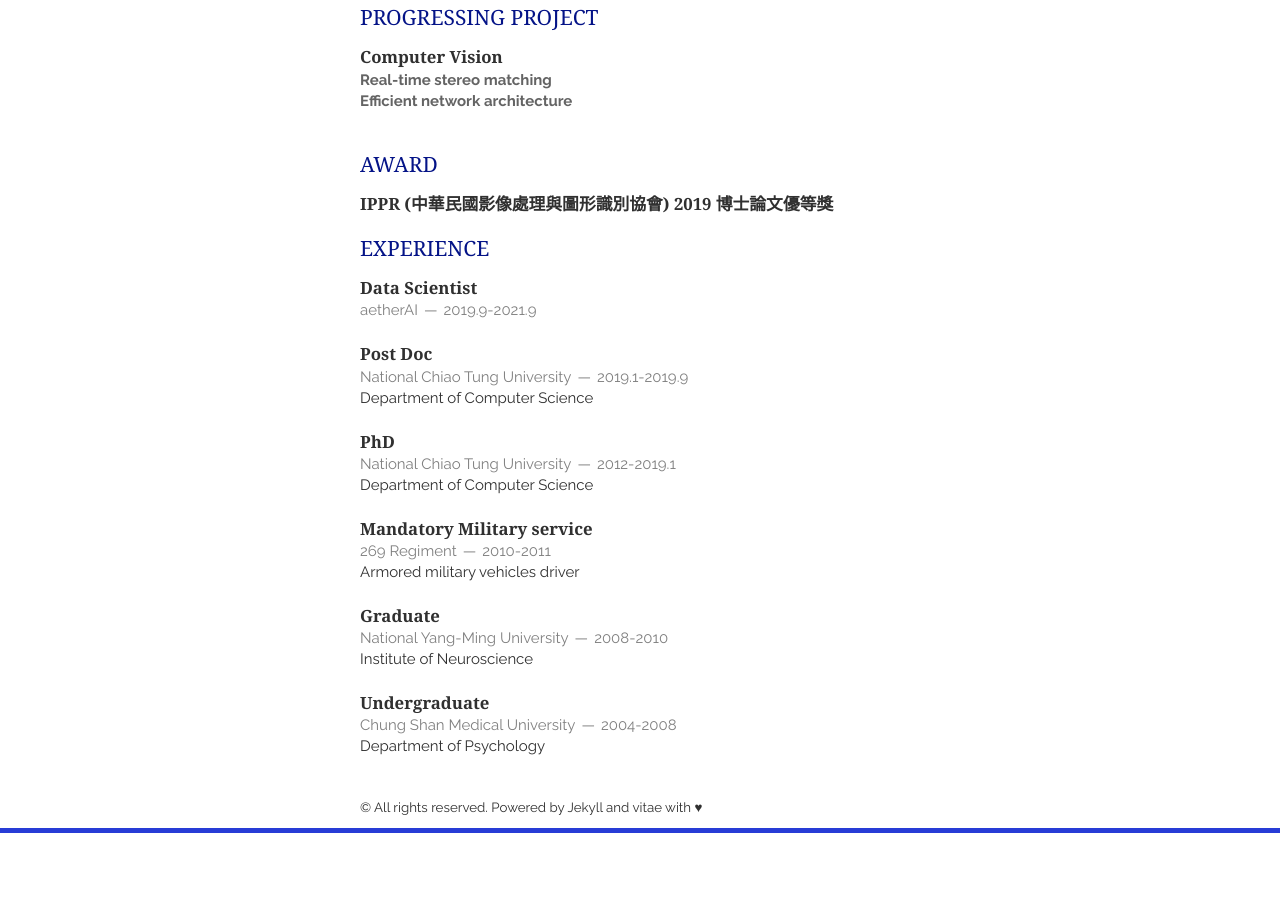
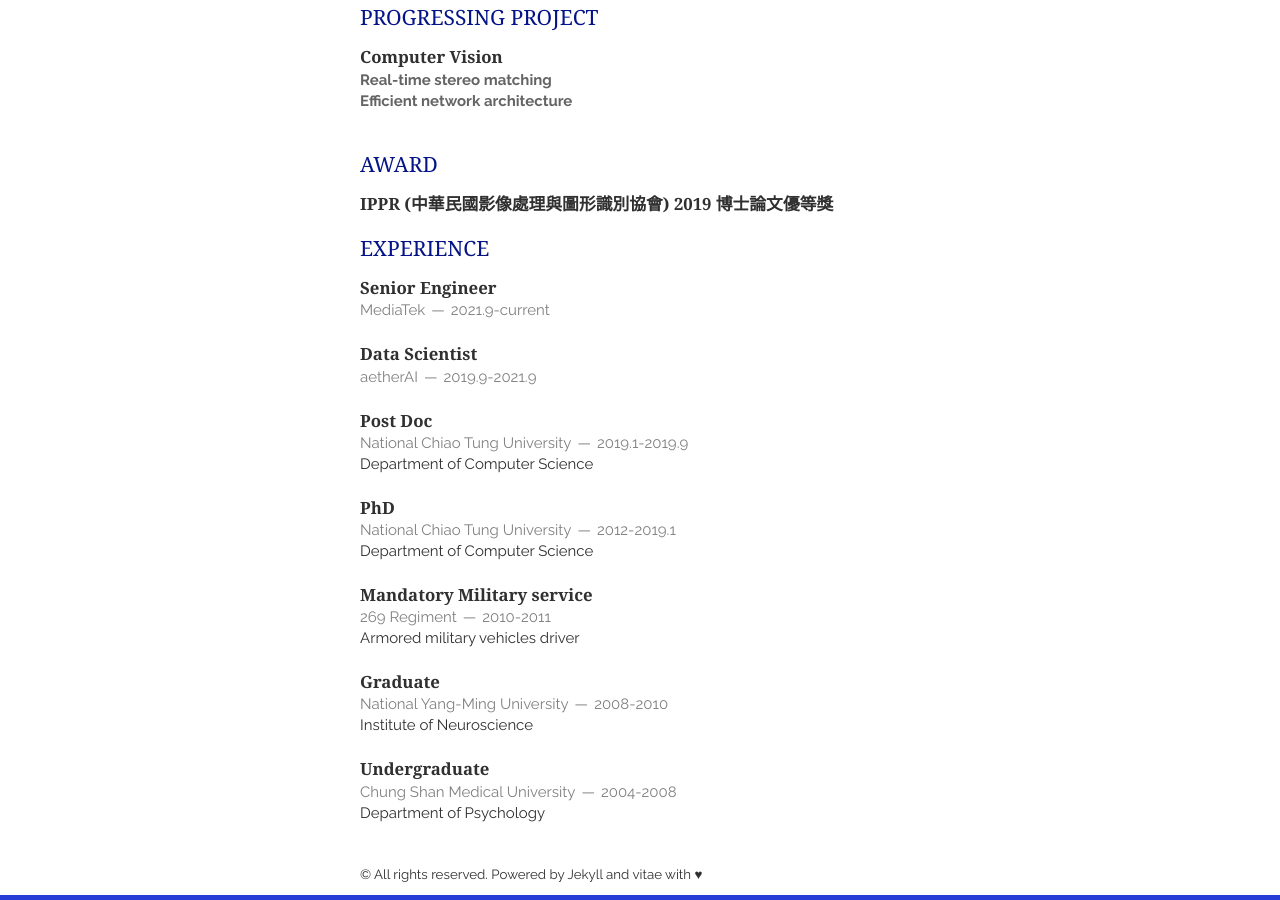
Before and after one commit to JiaRenChang/JiaRenChang.github.io, a Jekyll site: the page built from index.html, in a window 1280 px wide and 900 px high, scrolled down 1620 px. Built offline with Jekyll 4.4.1, drawn with Linux system fonts in a browser that asks for light colours; nearby versions of some CDN libraries; the list of posts is cut into pages by our own code; a style sheet for code colours, icons or effects is not loaded; before the commit the page ends 2453 px from its top, so only the background shows below that.

Commit message:
Update experience.html

```diff
--- a/_includes/experience.html
+++ b/_includes/experience.html
@@ -5,6 +5,12 @@
         <h1> IPPR (中華民國影像處理與圖形識別協會) 2019 博士論文優等獎 </h1>
     </article>
     <h1>Experience</h1>
+    <article>
+    <header>
+            <h1>Senior Engineer</h1>
+            <span><address>MediaTek</address><time>2021.9-current</time></span>
+        </header>
+    </article>
     <article>
     <header>
             <h1>Data Scientist</h1>
```
